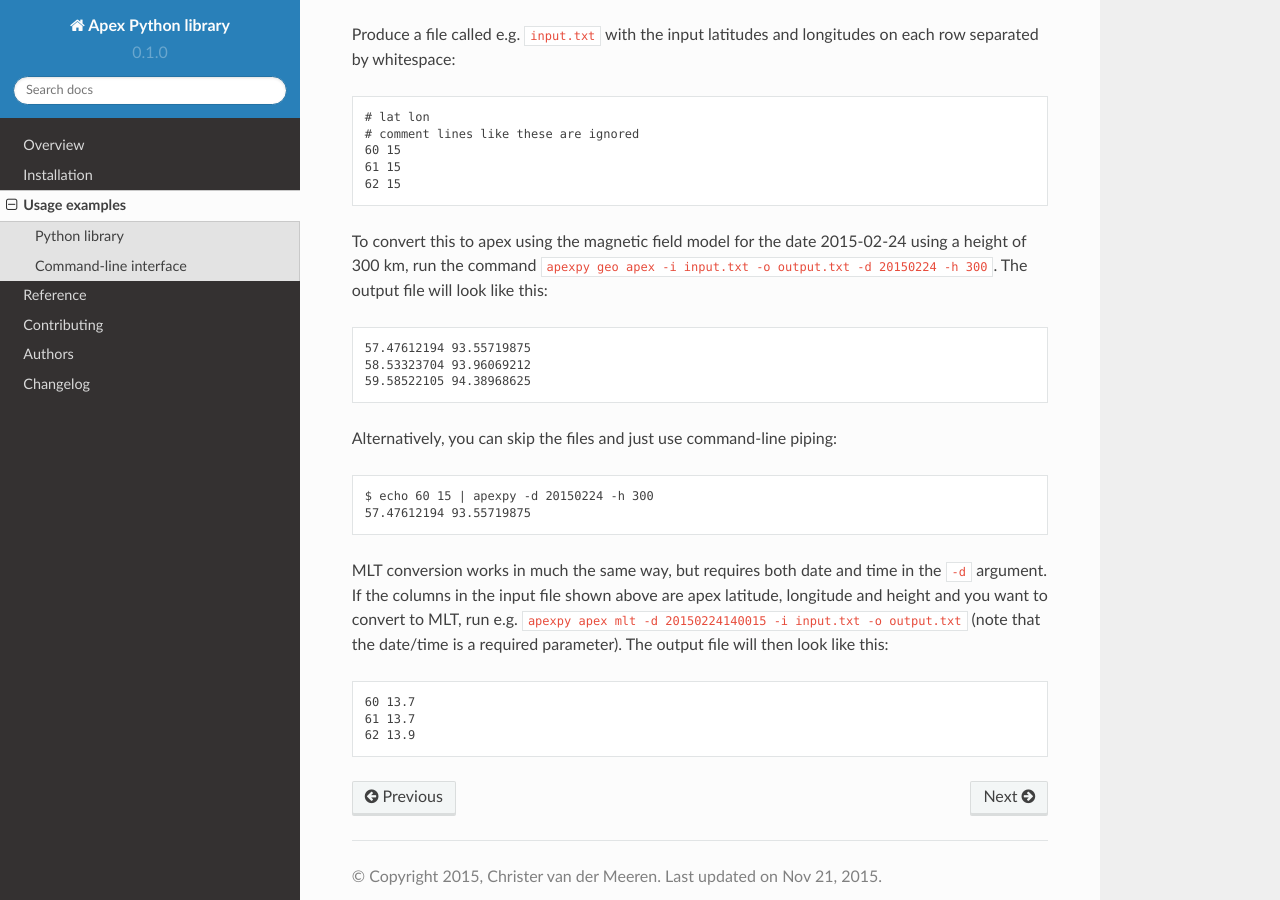
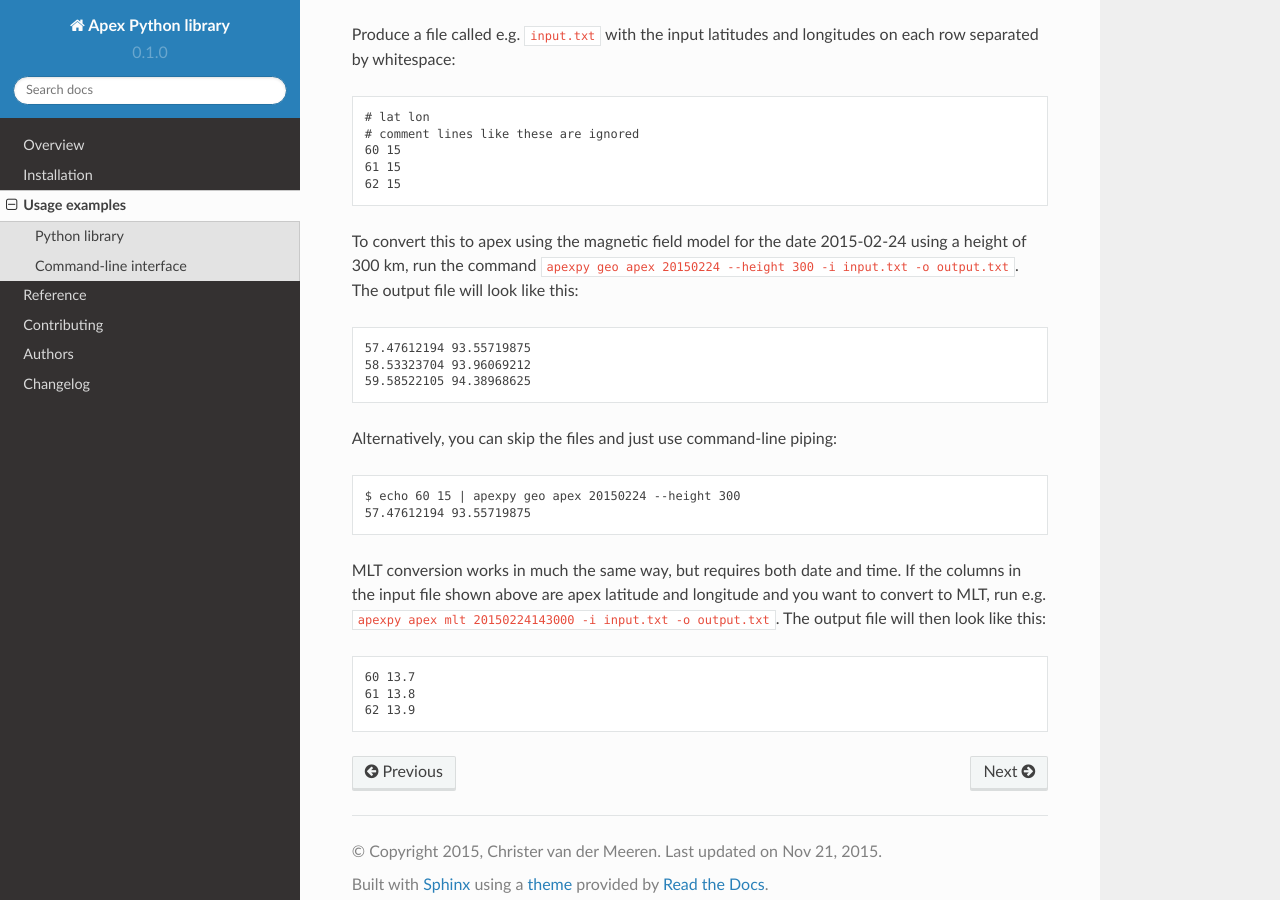
Before and after one commit to aburrell/apexpy, a Sphinx documentation site: the page built from docs/usage.rst, in a window 1280 px wide and 900 px high, scrolled down 889 px. Built offline with Sphinx 7.4.7 and the Read the Docs theme 2.0.0, drawn with Linux system fonts in a browser that asks for light colours.

Commit message:
improve doumentation

```diff
--- a/docs/usage.rst
+++ b/docs/usage.rst
@@ -51,7 +51,7 @@
     61 15
     62 15
 
-To convert this to apex using the magnetic field model for the date 2015-02-24 using a height of 300 km, run the command ``apexpy geo apex -i input.txt -o output.txt -d 20150224 -h 300``. The output file will look like this::
+To convert this to apex using the magnetic field model for the date 2015-02-24 using a height of 300 km, run the command ``apexpy geo apex 20150224 --height 300 -i input.txt -o output.txt``. The output file will look like this::
 
     57.47612194 93.55719875
     58.53323704 93.96069212
@@ -59,12 +59,11 @@
 
 Alternatively, you can skip the files and just use command-line piping::
 
-    $ echo 60 15 | apexpy -d 20150224 -h 300
+    $ echo 60 15 | apexpy geo apex 20150224 --height 300
     57.47612194 93.55719875
 
-
-MLT conversion works in much the same way, but requires both date and time in the ``-d`` argument. If the columns in the input file shown above are apex latitude, longitude and height and you want to convert to MLT, run e.g. ``apexpy apex mlt -d 20150224140015 -i input.txt -o output.txt`` (note that the date/time is a required parameter). The output file will then look like this::
+MLT conversion works in much the same way, but requires both date and time. If the columns in the input file shown above are apex latitude and longitude and you want to convert to MLT, run e.g. ``apexpy apex mlt 20150224143000 -i input.txt -o output.txt``. The output file will then look like this::
 
     60 13.7
-    61 13.7
+    61 13.8
     62 13.9
```
